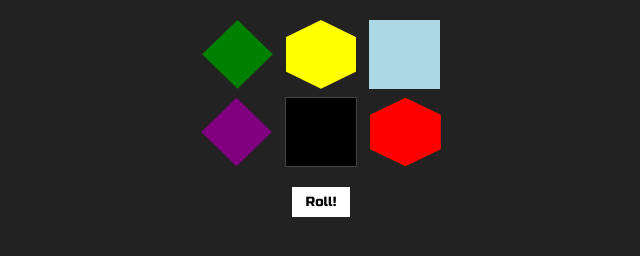
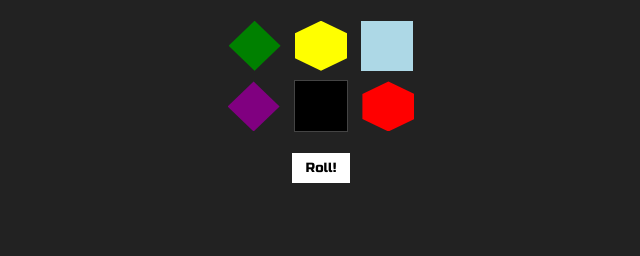
Before and after one commit to lunatic-hombre/swrpg, a plain HTML site: page index.html in a window 1280 px wide. Shown: the whole page, without its empty margins (319-959 px from the left). Drawn offline with Linux system fonts and the light colour scheme.

Commit message:
More style.

```diff
--- a/index.html
+++ b/index.html
@@ -64,8 +64,9 @@ body {
 	text-align: center;
 	color: white;
 	margin: 0.3em;
-	height: 5em;
-    width: 5em;
+	height: 3em;
+    width: 3em;
+    font-size: 16px;
 }
 input:focus,
 button:focus {
```
